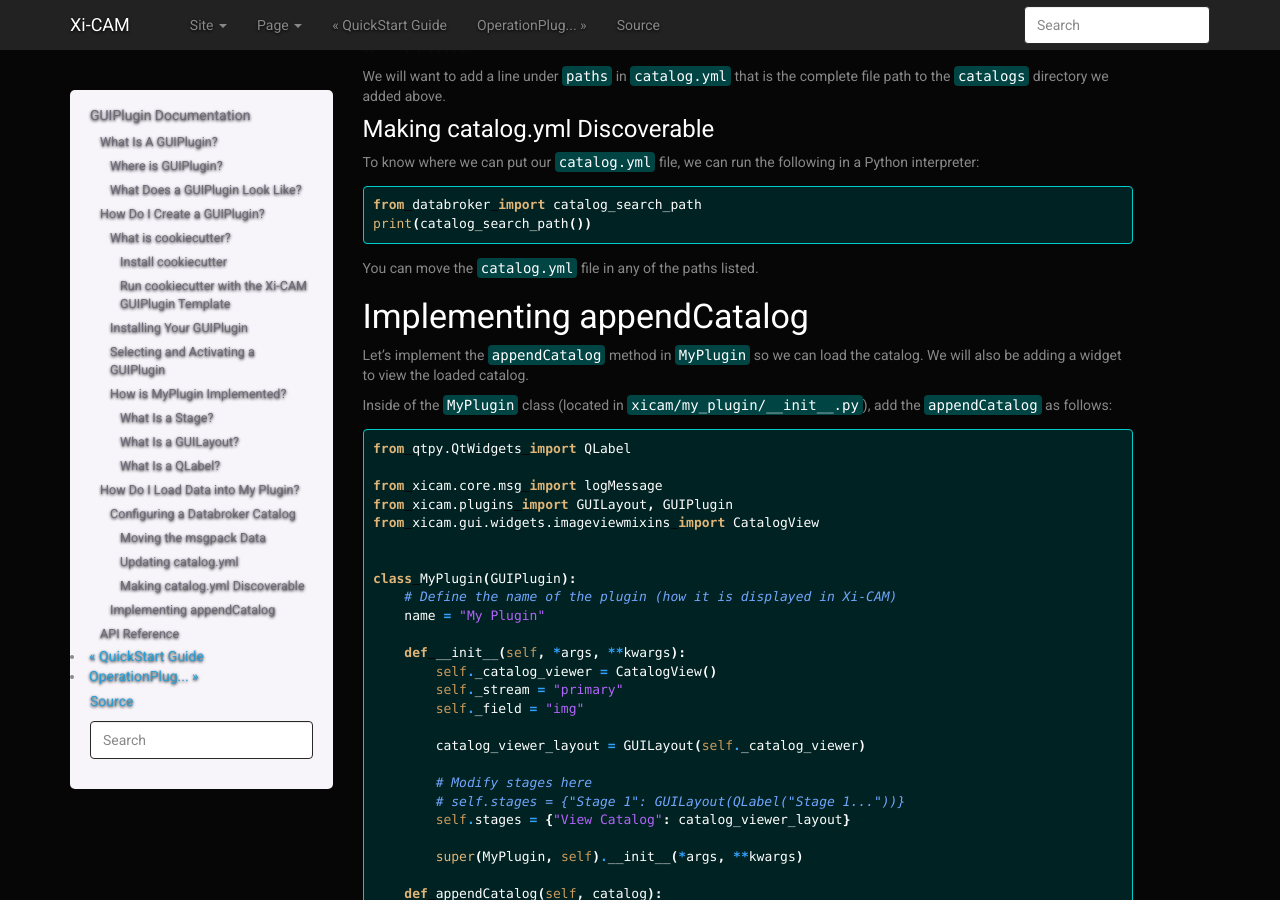
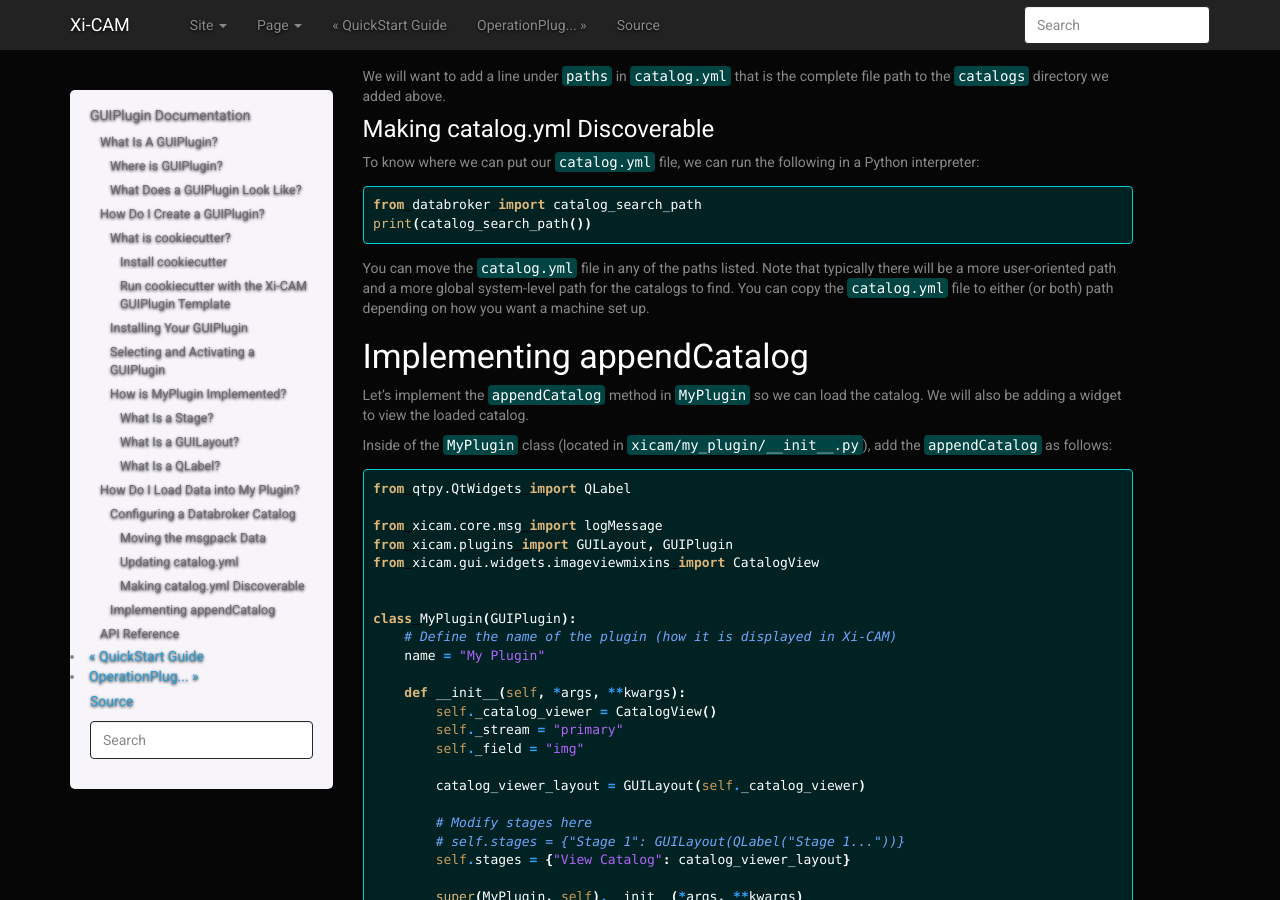
Before and after one commit to Xi-CAM/Xi-cam, a Sphinx documentation site: the page built from docs/source/gui-plugin.md, in a window 1280 px wide and 900 px high, scrolled down 6989 px. Built offline with Sphinx 7.4.7, drawn with Linux system fonts in a browser that asks for light colours; the version number could not be read and is left out.

Commit message:
Add some explanation to paths for catalog paths

````diff
--- a/docs/source/gui-plugin.md
+++ b/docs/source/gui-plugin.md
@@ -293,6 +293,10 @@ print(catalog_search_path())
 ```
 
 You can move the `catalog.yml` file in any of the paths listed.
+Note that typically there will be a more user-oriented path
+and a more global system-level path for the catalogs to find.
+You can copy the `catalog.yml` file to either (or both) path
+depending on how you want a machine set up.
 
 ### Implementing appendCatalog
 
````
